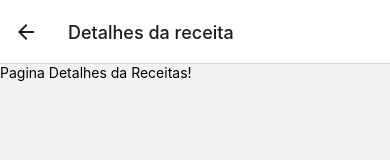
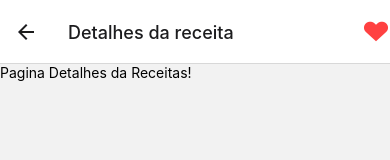
Before and after one commit to luiswebneo/receitas_app, a React Native app: screen /Detail in a window 390 px wide. Shown: the top 160 px of the page. Built offline with nearby package versions, Linux system fonts and the light colour scheme; no server answers.

Commit message:
Finalizando a segunda aula ufa git add .

```diff
--- a/src/components/foodlist/index.js
+++ b/src/components/foodlist/index.js
@@ -2,9 +2,18 @@
 
 import { LinearGradient } from "expo-linear-gradient"
 
-export function FoodList({ data }){
-    return(
-        <TouchableOpacity activeOpacity={0.9} style={styles.container}>
+import { useNavigation } from '@react-navigation/native'
+
+export function FoodList({ data }) {
+    const navigation = useNavigation();
+
+    function handleNavigate(){
+        console.log(data)
+        navigation.navigate("Detail", {data: data })
+    }
+
+    return (
+        <TouchableOpacity activeOpacity={0.9} style={styles.container} onPress={handleNavigate}>
             <Image
                 source={{ uri: data.cover }}
                 style={styles.cover}
@@ -14,8 +23,8 @@
                 <Text style={styles.description}>{data.total_ingredients} ingredientes | {data.time}</Text>
             </View>
             <LinearGradient
-            style={styles.gradient}
-            colors={['transparent', 'rgba(0,0,0, 0.70)','rgba(0,0,0, 0.95)']}
+                style={styles.gradient}
+                colors={['transparent', 'rgba(0,0,0, 0.70)', 'rgba(0,0,0, 0.95)']}
 
             />
         </TouchableOpacity>
@@ -25,29 +34,29 @@
 
 
 const styles = StyleSheet.create({
-    container:{
+    container: {
         marginBottom: 14,
     },
-    cover:{
+    cover: {
         width: '100%',
         height: 200,
         borderRadius: 14
     },
-    info:{
+    info: {
         position: 'absolute',
         bottom: 14,
         left: 14,
-        zIndex:99
+        zIndex: 99
     },
-    name:{
+    name: {
         fontSize: 18,
         color: "#FFF",
         fontWeight: 'bold'
     },
-    description:{
+    description: {
         color: "#FFF"
     },
-    gradient:{
+    gradient: {
         position: 'absolute',
         left: 0,
         right: 0,
--- a/src/pages/detail/index.js
+++ b/src/pages/detail/index.js
@@ -1,15 +1,41 @@
-import { View, Text, StyleSheet } from 'react-native';
+import { useLayoutEffect } from 'react'
+import { View, Text, StyleSheet, Pressable } from 'react-native';
+import { useRoute, useNavigation } from '@react-navigation/native'
 
-export function Detail(){
-    return(
+import { Entypo } from '@expo/vector-icons'
+
+export function Detail() {
+    const route = useRoute();
+    const navigation = useNavigation();
+
+    useLayoutEffect(() => {
+
+        navigation.setOptions({
+            title: route.params?.data ? route.params?.data.name : "Detalhes  da receita",
+            headerRight: () => (
+                <Pressable onPress={() => console.log("Testando")}>
+                    <Entypo
+                        name='heart'
+                        size={28}
+                        color="#FF4141"
+                    />
+                </Pressable>
+            )
+        })
+
+
+    }, [navigation, route.params?.data])
+
+    return (
         <View styLe={styles.container}>
             <Text>Pagina Detalhes da Receitas!</Text>
+            <Text>{route.params?.data.name}</Text>
         </View>
     )
 }
 
 const styles = StyleSheet.create({
     container:{
-        backgroundColor: 'yelow'
-    }
+        backgroundColor: 'blue',
+    },
 })
```
